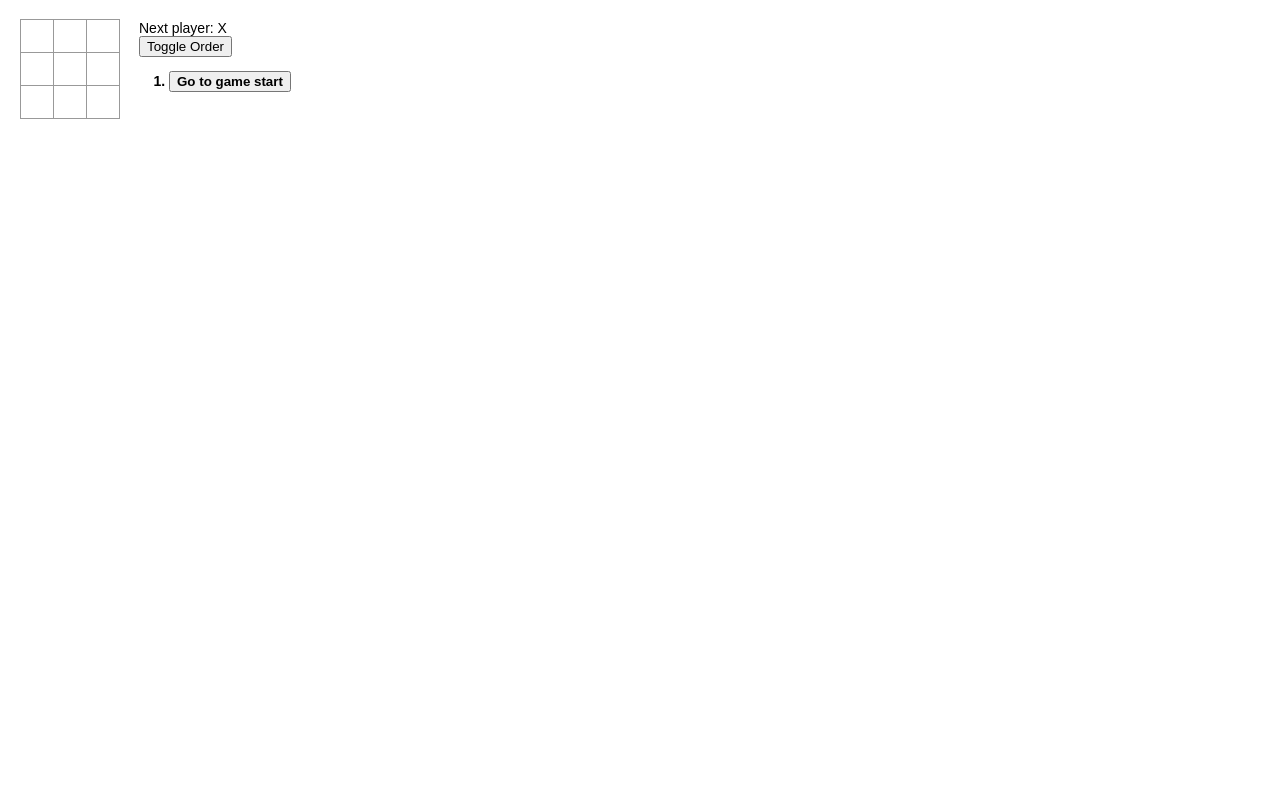
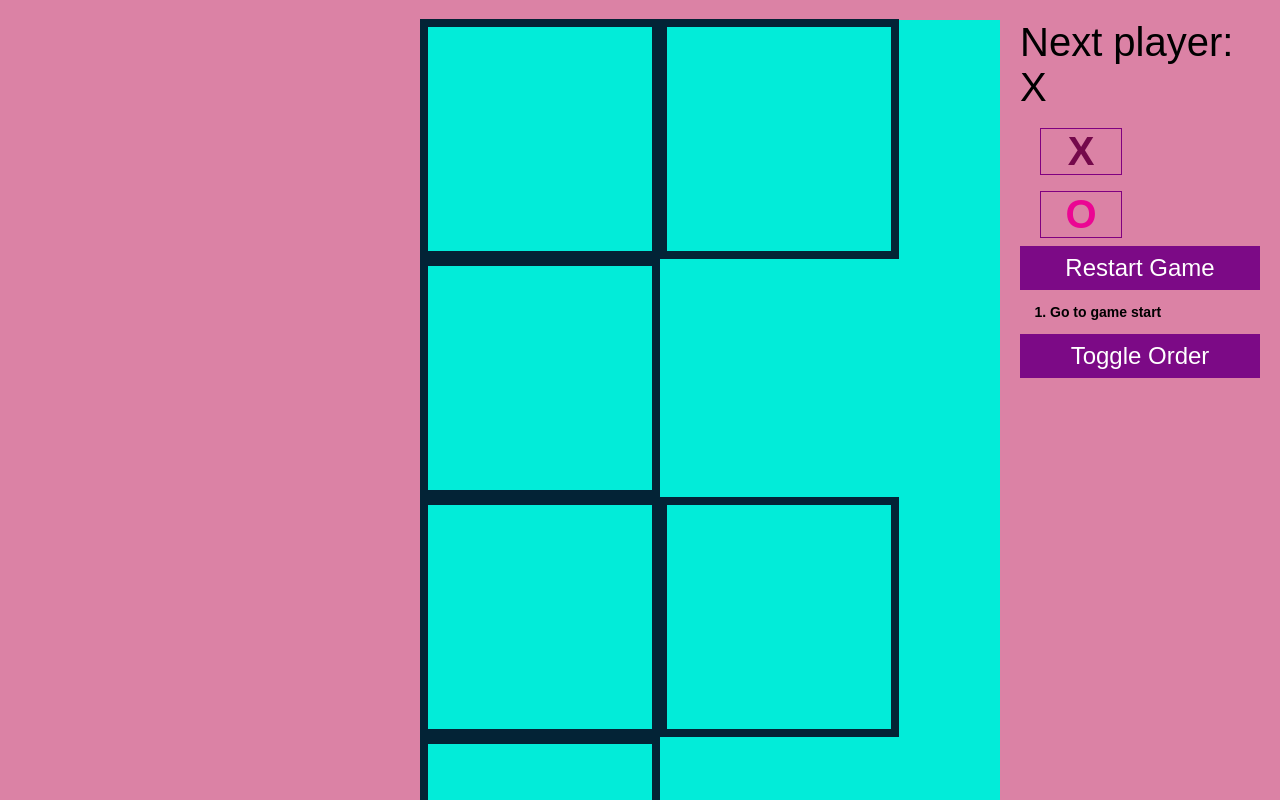
Before and after one commit to Hovemeyer5/letsLearnElectron, a React (Create React App) app in the folder app/: page / in a window 1280 px wide. Shown: the top 800 px of the page. Built offline with nearby package versions, Linux system fonts and the light colour scheme.

Commit message:
Colors with daughters input

```diff
--- a/app/src/index.css
+++ b/app/src/index.css
@@ -1,10 +1,15 @@
 body {
   font: 14px "Century Gothic", Futura, sans-serif;
   margin: 20px;
+  background-color: rgb(219, 130, 165);
 }
 
 ol, ul {
   padding-left: 30px;
+}
+.board {
+  background-color: rgb(2, 236, 217);
+  margin-left: 50vh;
 }
 
 .board-row:after {
@@ -14,26 +19,27 @@
 }
 
 .status {
+  font-size: 5vh;
   margin-bottom: 10px;
 }
 
 .square {
-  background: #fff;
-  border: 1px solid #999;
+  background: rgb(2, 236, 217);;
+  border: 1vh solid rgb(3, 35, 54);
   float: left;
-  font-size: 24px;
+  font-size: 20vh;
   font-weight: bold;
-  line-height: 34px;
-  height: 34px;
+  line-height: 100px;
+  height: 30vh;
   margin-right: -1px;
   margin-top: -1px;
   padding: 0;
   text-align: center;
-  width: 34px;
+  width: 30vh;
 }
 
 .square.highlighted {
-  background: lightgreen;
+  background: rgb(45, 250, 154);
 }
 
 .square:focus {
@@ -42,6 +48,16 @@
 
 .kbd-navigation .square:focus {
   background: #ddd;
+}
+
+.players div {
+  font-size: 5vh;
+  font-weight: bold;
+  width: 10vh;
+  text-align: center;
+  display: inline-block;
+  border: 1px solid purple;
+  margin: 1vh 2.5vh;
 }
 
 .game {
@@ -53,6 +69,15 @@
   margin-left: 20px;
 }
 
+.game-info button {
+  width: 30vh;
+  font-size: 3vh;
+  background-color: rgb(124, 10, 134);
+  color: white;
+  border: none;
+  padding: 1vh 5vh;
+}
+
 .selected-step {
   font-weight: bold;
 }
--- a/app/src/index.js
+++ b/app/src/index.js
@@ -4,9 +4,11 @@
 
 function Square(props) {
   return (
-    <button className={props.highlighted ? "square highlighted" : "square"} onClick={props.onClick}>
-      {props.value}
-    </button>
+    <button className={props.highlighted ? "square highlighted" : "square"}
+      onClick={props.onClick}
+      style={{color: props.color}}>
+        { props.value }
+    </button >
   );
 }
 
@@ -16,6 +18,7 @@
     return <Square
       highlighted={this.props.squares[i].isHighlighted}
       value={this.props.squares[i].value}
+      color={this.props.squares[i].color}
       onClick={() => this.props.onClick(i)}
     />;
   }
@@ -40,7 +43,7 @@
     });
 
     return (
-      <div>
+      <div className="board">
         {rows}
       </div>
     );
@@ -52,12 +55,27 @@
     super(props);
     this.state = {
       history: [{
-        squares: Array(9).fill({value: null, isHighlighted: false}),
+        squares: Array(9).fill({value: null, isHighlighted: false, color: "black"}),
       }],
       xIsNext: true,
       stepNumber: 0,
-      isHistoryAsc: true
+      isHistoryAsc: true,
+      xColor: getRandomColor(),
+      oColor: getRandomColor()
     };
+  }
+
+  restart() {
+    this.setState({
+      history: [{
+        squares: Array(9).fill({ value: null, isHighlighted: false, color: "black" }),
+      }],
+      xIsNext: true,
+      stepNumber: 0,
+      isHistoryAsc: true,
+      xColor: getRandomColor(),
+      oColor: getRandomColor()
+    });
   }
 
   handleClick(i) {
@@ -70,7 +88,8 @@
     }
     squares[i] = {
       value: this.state.xIsNext ? 'X' : 'O',
-      highlighted: false
+      highlighted: false,
+      color: this.state.xIsNext ? this.state.xColor : this.state.oColor
     };
 
     const winningSquares = calculateWinner(squares)
@@ -78,7 +97,8 @@
       winningSquares.forEach(ws => {
         squares[ws] = {
           value: squares[ws].value,
-          isHighlighted: true
+          isHighlighted: true,
+          color: squares[ws].color
         }
       });
     }
@@ -120,7 +140,7 @@
         'Go to game start';
       return (
         <li key={move} className={move === this.state.stepNumber ? "selected-step" : ""}>
-          <button onClick={() => this.jumpTo(move)}>{desc}</button>
+          <a  onClick={() => this.jumpTo(move)}>{desc}</a>
         </li>
       );
     });
@@ -143,9 +163,14 @@
           />
         </div>
         <div className="game-info">
-          <div>{status}</div>
+          <div className="status">{status}</div>
+          <div className="players">
+            <div style={{color: this.state.xColor}} onClick={() => this.setState({xColor: getRandomColor()})}> X </div>
+            <div style={{color: this.state.oColor}} onClick={() => this.setState({oColor: getRandomColor()})}> O </div>
+          </div>
+          <button onClick={() => this.restart()}> Restart Game </button>
+          <ol>{moves}</ol>
           <button onClick={() => this.toggleOrder()}> Toggle Order </button>
-          <ol>{moves}</ol>
         </div>
       </div>
     );
@@ -200,3 +225,9 @@
 function allFull(squares) {
   return !squares.find(s => s.value === null);
 }
+
+function getRandomColor() {
+  const colorChoices = ["rgb(116, 9, 75)", "rgb(235, 6, 147)","rgb(16, 9, 116)", "rgb(83, 7, 99)"];
+  const index = Math.floor(Math.random() * colorChoices.length);
+  return colorChoices[index];
+}
```
